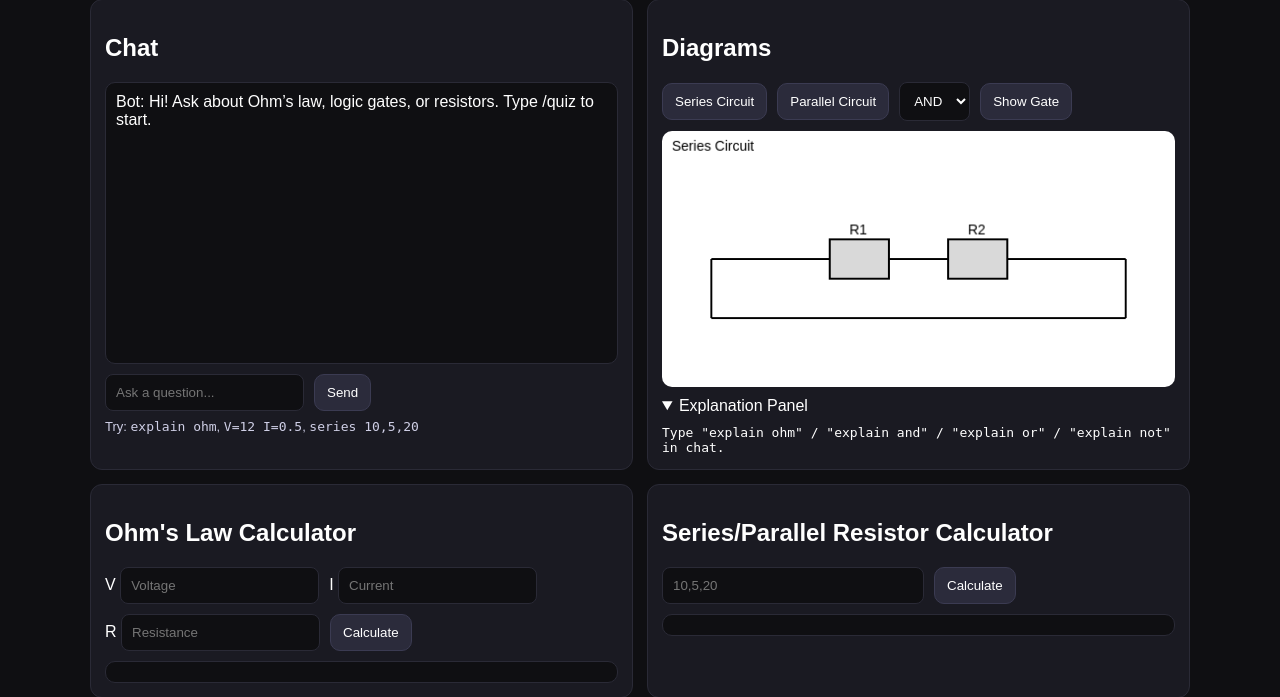
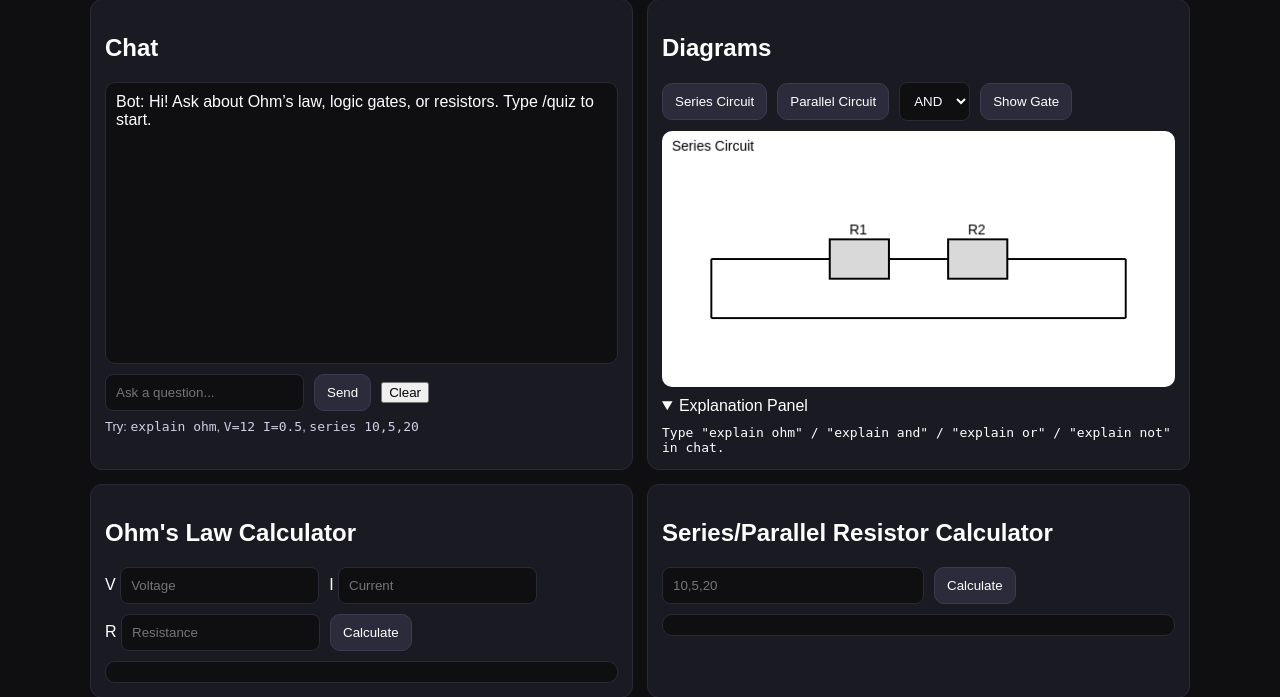
Before and after one commit to choongweijian1-ai/webchatbot, a Flask app: page / in a window 1280 px wide. Shown: the part 78-775 px from the top of the page. Run offline with Flask 3, Linux system fonts and the light colour scheme.

Commit message:
Update index.html

```diff
--- a/templates/index.html
+++ b/templates/index.html
@@ -19,7 +19,9 @@
         <div class="row">
           <input id="chatInput" placeholder="Ask a question..." />
           <button id="sendBtn">Send</button>
+          <button id="clearBtn" type="button">Clear</button>
         </div>
+
 
         <div class="hint">
           Try: <code>explain ohm</code>, <code>V=12 I=0.5</code>, <code>series 10,5,20</code>
```
